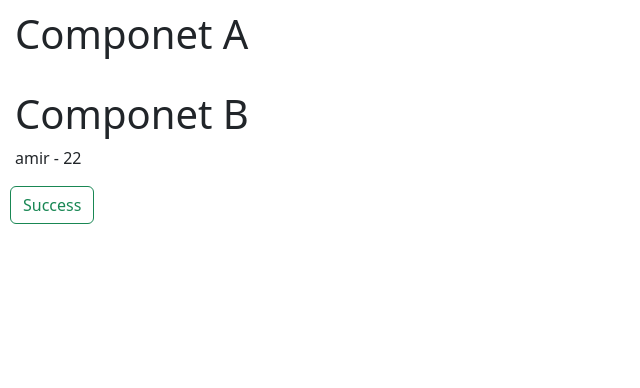
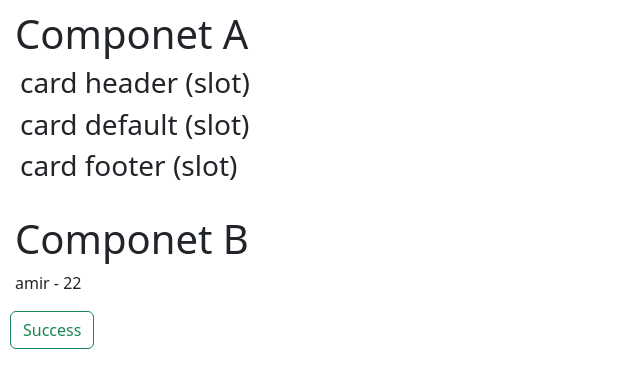
Before and after one commit to Amir-FF/vue-exercise, a Vue app: page / in a window 1280 px wide. Shown: the top 388 px of the page, without its empty margins (0-640 px from the left). Built offline with nearby package versions, Linux system fonts and the light colour scheme.

Commit message:
add slot

```diff
--- a/src/App.vue
+++ b/src/App.vue
@@ -16,7 +16,19 @@
 </script>
 
 <template>
-  <CompA />
+  <CompA>
+    <template #header>
+      <h3>card header (slot)</h3>
+    </template>
+
+    <template #default>
+      <h3>card default (slot)</h3>
+    </template>
+
+    <template #footer>
+      <h3>card footer (slot)</h3>
+    </template>
+  </CompA>
 </template>
 
 <style>
--- a/src/Components/CompA.vue
+++ b/src/Components/CompA.vue
@@ -5,6 +5,14 @@
 
 <template>
   <h1>Componet A</h1>
+
+  <div>
+    <slot name="header"></slot>
+    <slot name="default"></slot>
+    <slot name="footer"></slot>
+  </div>
+
   <br />
+
   <CompB />
 </template>
```
